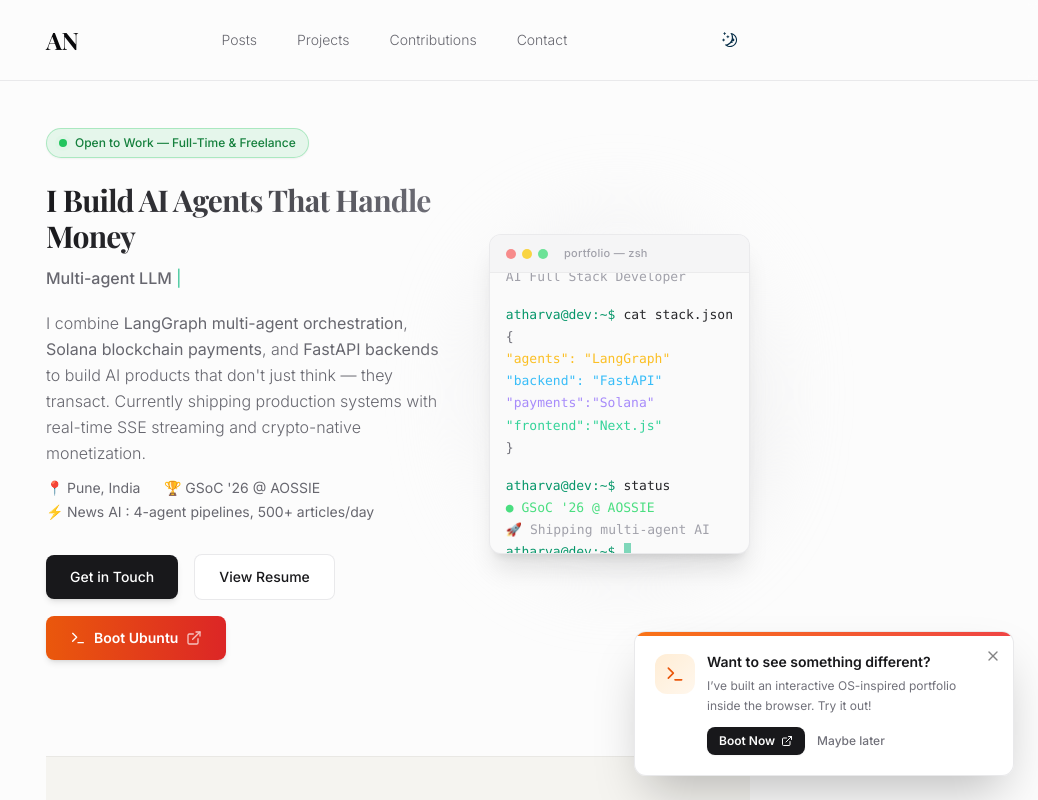
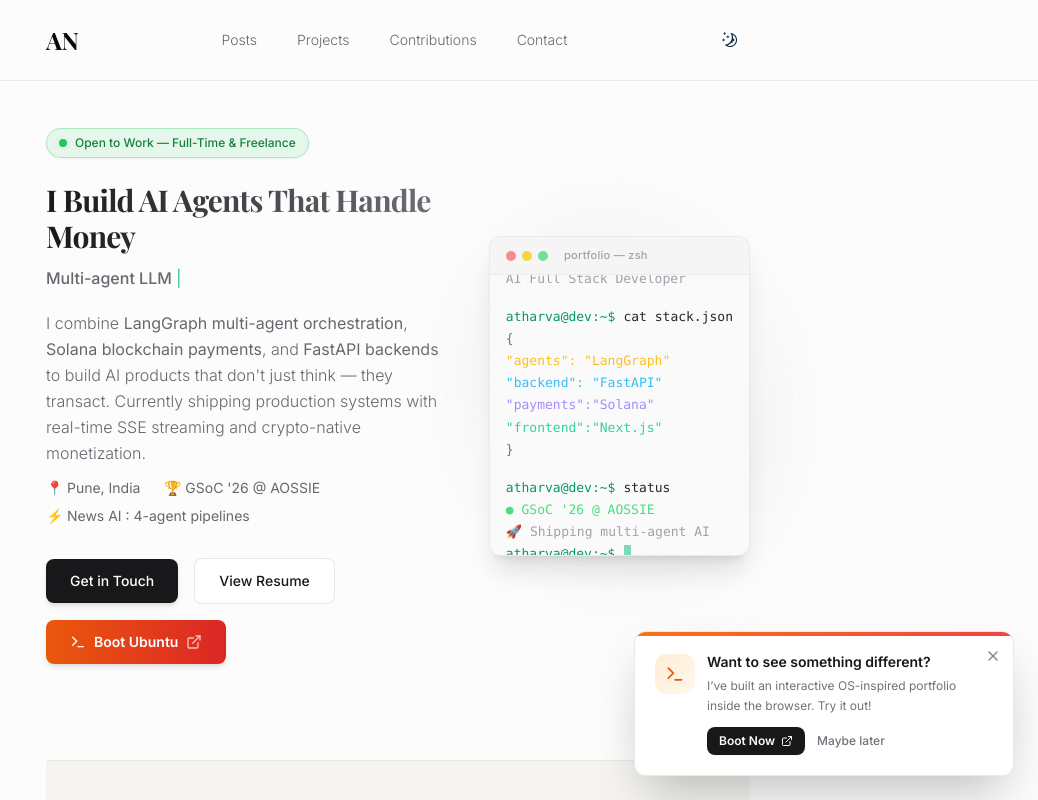
Before and after one commit to Atharva0506/Portfolio, a Next.js app: page / in a window 1280 px wide. Shown: the top 800 px of the page, without its empty margins (242-1280 px from the left). Built offline with nearby package versions, Linux system fonts and the light colour scheme; no server answers; a web font is replaced by a local one.

Commit message:
style(intro): improve spacing and alignment of metadata tags

```diff
--- a/components/intro.tsx
+++ b/components/intro.tsx
@@ -49,10 +49,10 @@ export default function Intro() {
           real-time SSE streaming and crypto-native monetization.
         </p>
 
-        <div className='mt-3 flex flex-wrap gap-x-6 gap-y-1 text-sm text-muted-foreground'>
-          <span>📍 Pune, India</span>
-          <span>🏆 GSoC &apos;26 @ AOSSIE</span>
-          <span>⚡ News AI : 4-agent pipelines, 500+ articles/day</span>
+        <div className='mt-3 flex flex-wrap gap-x-6 gap-y-2 text-sm text-muted-foreground'>
+          <span className='flex items-center gap-1.5'>📍 Pune, India</span>
+          <span className='flex items-center gap-1.5'>🏆 GSoC &apos;26 @ AOSSIE</span>
+          <span className='flex items-center gap-1.5'>⚡ News AI : 4-agent pipelines</span>
         </div>
 
         {/* CTA Buttons — premium styling with subtle borders and glow */}
```
